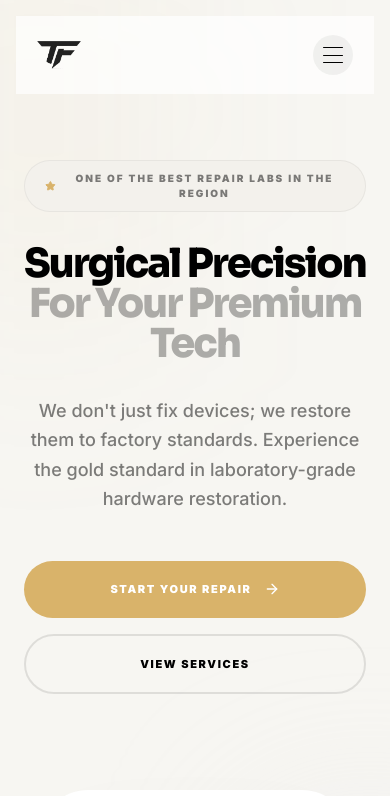
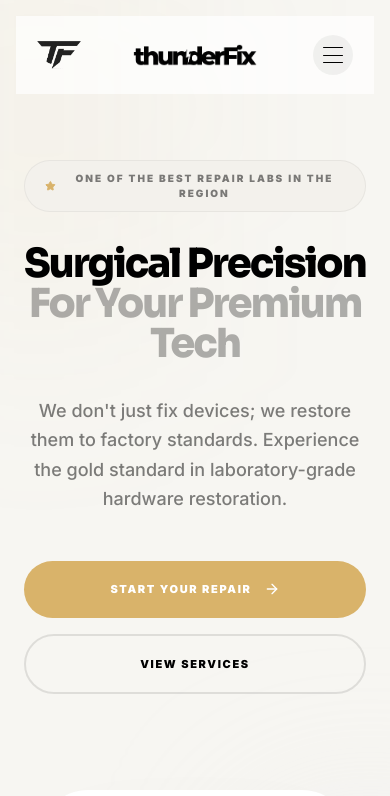
Before and after one commit to startasaasagency26-web/thunderfix-web, a Next.js app: page / in a window 390 px wide. Shown: the top 796 px of the page. Built offline with nearby package versions, Linux system fonts and the light colour scheme; grey boxes are pictures that could not be loaded.

Commit message:
feat: implement animated responsive navbar with mobile drawer and accessibility features

```diff
--- a/src/components/Navbar.tsx
+++ b/src/components/Navbar.tsx
@@ -21,7 +21,7 @@ const navLinks = [
 
 const SCROLL_THRESHOLD = 24;
 const premiumEase = [0.16, 1, 0.3, 1] as const;
-const CTA_HREF = "https://wa.me/60144008052";
+const CTA_HREF = "/locations";
 
 // ─── Mobile Drawer ─────────────────────────────────────────────────────────────
 function MobileDrawer({
@@ -190,9 +190,8 @@ function MobileDrawer({
             <div className="px-6 pb-8 pt-2">
               <a
                 href={CTA_HREF}
-                target="_blank"
-                rel="noreferrer"
                 onClick={onClose}
+                aria-label="Choose a Thunderfix branch to start your repair"
                 className="flex w-full items-center justify-center gap-2 rounded-full bg-black px-6 py-4 text-[11px] font-black uppercase tracking-[0.2em] text-white transition-all duration-300 hover:bg-zinc-800 hover:-translate-y-0.5 active:scale-95 focus-visible:outline-none focus-visible:ring-2 focus-visible:ring-black/30"
               >
                 Start Repair
@@ -309,7 +308,7 @@ export default function Navbar() {
               : "all 600ms cubic-bezier(0.16,1,0.3,1)",
           }}
         >
-          <div className="flex items-center justify-between">
+          <div className="grid grid-cols-[44px_1fr_44px] items-center sm:flex sm:justify-between w-full">
 
             {/* Logo */}
             <a
@@ -334,7 +333,7 @@ export default function Navbar() {
                   className="object-contain"
                 />
               </div>
-              {/* Wordmark */}
+              {/* Wordmark (Desktop only) */}
               <div
                 className="relative shrink-0 overflow-hidden hidden sm:block transition-all duration-500"
                 style={{
@@ -351,6 +350,23 @@ export default function Navbar() {
                   className="object-contain object-left"
                 />
               </div>
+            </a>
+
+            {/* Mobile Center Wordmark */}
+            <a
+              href="/"
+              className="sm:hidden justify-self-center relative overflow-hidden"
+              style={{ width: "clamp(110px, 32vw, 150px)", height: "24px" }}
+              aria-label="Go to Thunderfix homepage"
+            >
+              <Image
+                src="/brand/thunderfix-wordmark-transparent.png"
+                alt="Thunderfix"
+                fill
+                sizes="150px"
+                priority
+                className="object-contain"
+              />
             </a>
 
             {/* Desktop nav */}
@@ -372,11 +388,10 @@ export default function Navbar() {
             </nav>
 
             {/* Right: CTA + hamburger */}
-            <div className="flex items-center gap-3 shrink-0">
+            <div className="flex items-center gap-3 shrink-0 justify-self-end">
               <a
                 href={CTA_HREF}
-                target="_blank"
-                rel="noreferrer"
+                aria-label="Choose a Thunderfix branch to start your repair"
                 className="hidden sm:flex items-center gap-1.5 font-black uppercase text-white bg-black transition-all duration-500 hover:bg-zinc-800 hover:-translate-y-0.5 active:scale-95 focus-visible:outline-none focus-visible:ring-2 focus-visible:ring-black/30"
                 style={{
                   fontSize:     "10px",
```
